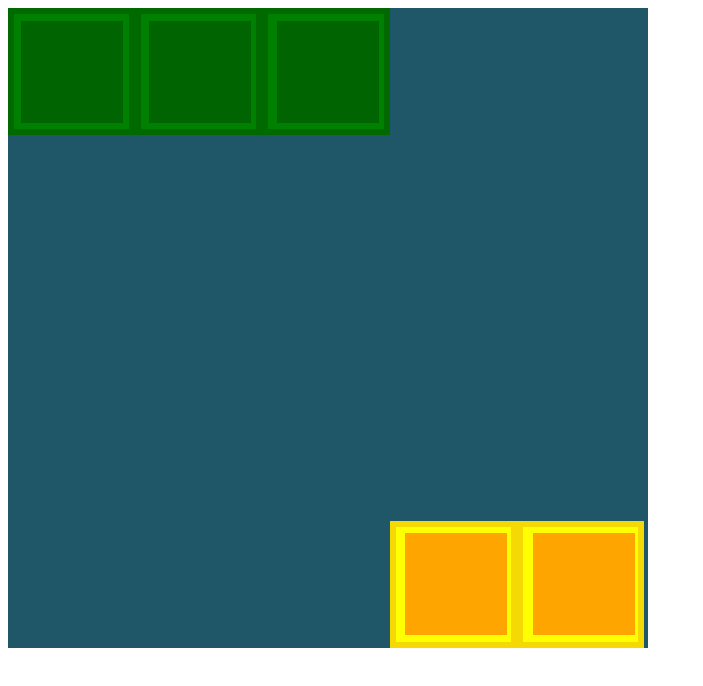
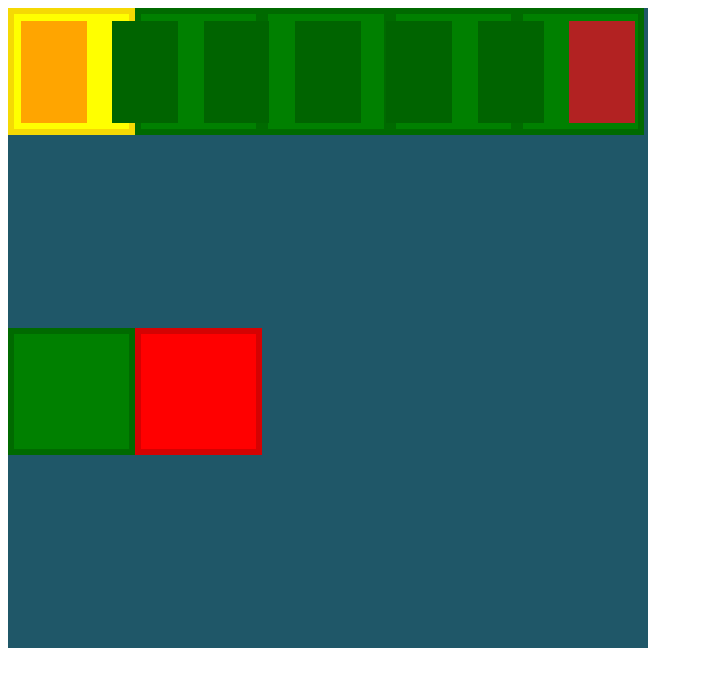
Before and after one commit to NovoselovAnton/flexgarbagefrogs, a plain HTML site: page index.html in a window 1280 px wide. Shown: the whole page, without its empty margins (0-703 px from the left). Drawn offline with Linux system fonts and the light colour scheme.

Commit message:
18 lesson

```diff
--- a/css/styles.css
+++ b/css/styles.css
@@ -4,7 +4,6 @@
 			height: 640px;
 			display: flex;
 			position: absolute;
-			align-items: flex-start;
  			}
 .backgrounds {
 			background-color: #1F5768;
@@ -30,7 +29,6 @@
 			border: 6.4px solid #F5D904;
 			display: inline-block;
 			z-index: 8;
-			align-self: flex-end;
 			}
 .lilypad_green	{
 			background-color: #008000;
@@ -57,7 +55,7 @@
 			display: block;
 			z-index: 99;
 			margin: 2%;
-			align-self: flex-end;
+
 			}
 .frog_green 	{
 			background-color: #006400;
--- a/index.html
+++ b/index.html
@@ -7,18 +7,22 @@
   </head>
   <body>
     <div class="pond">
+    <div class="frog_yellow"></div>
     <div class="frog_green"></div>
     <div class="frog_green"></div>
     <div class="frog_green"></div>
-    <div class="frog_yellow"></div>
-    <div class="frog_yellow"></div>
+    <div class="frog_green"></div>
+    <div class="frog_green"></div>
+    <div class="frog_red"></div>
     </div>
-    <div class="backgrounds" style="display: flex;">
+    <div class="backgrounds" style="display: flex; flex-wrap: wrap;">
+    <div class="lilypad_yellow"></div>
     <div class="lilypad_green"></div>
     <div class="lilypad_green"></div>
     <div class="lilypad_green"></div>
-    <div class="lilypad_yellow"></div>
-    <div class="lilypad_yellow"></div>
+    <div class="lilypad_green"></div>
+    <div class="lilypad_green"></div>
+    <div class="lilypad_red"></div>
     </div>
   </body>
 </html>
```
